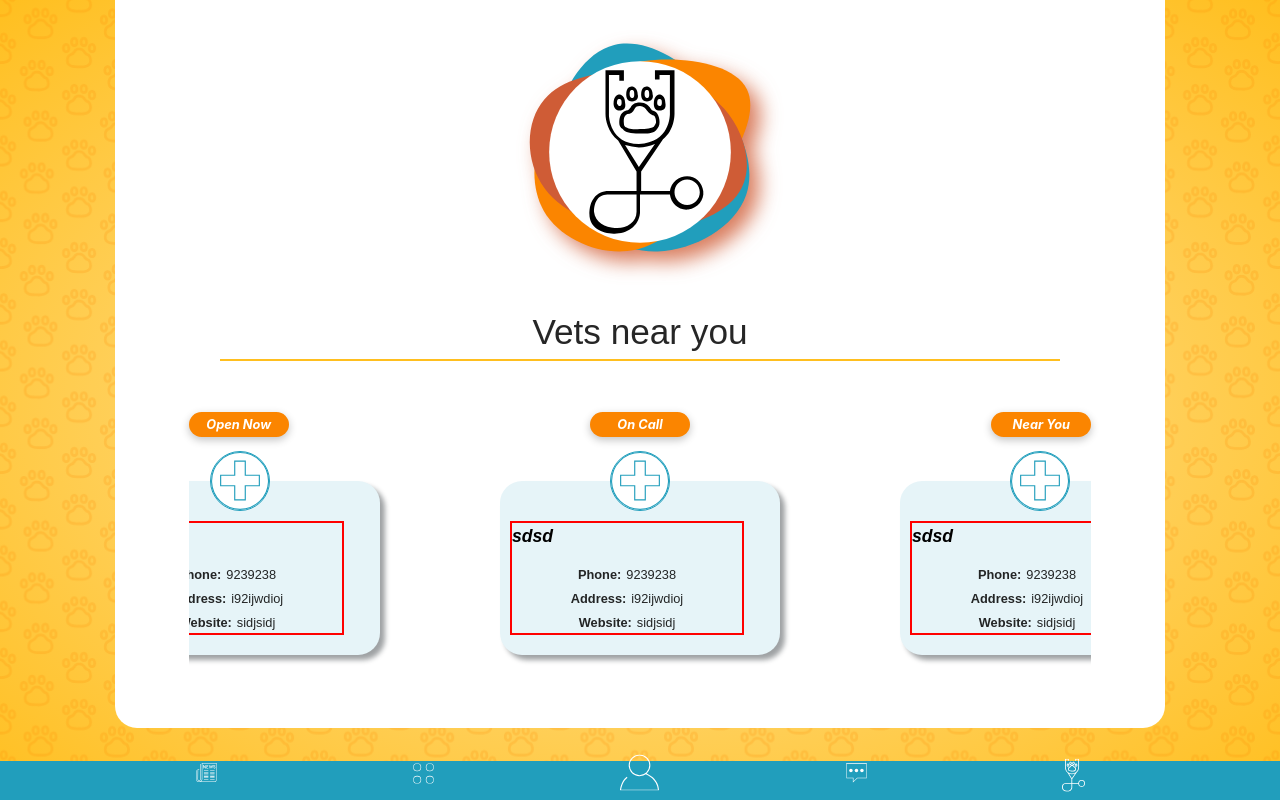
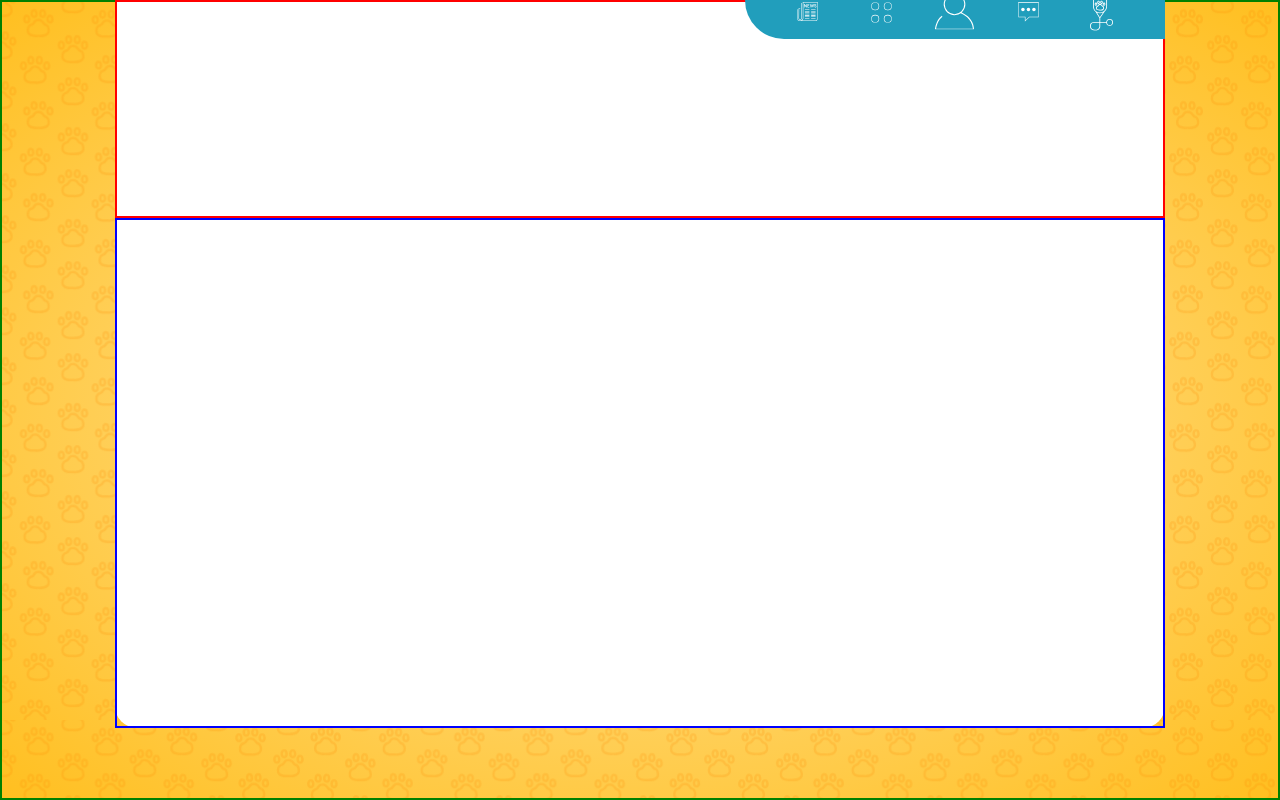
Before and after one commit to ozzyee/pawcket, a Next.js app: page /vets in a window 1280 px wide. Built offline with nearby package versions, Linux system fonts and the light colour scheme.

Commit message:
we fixed the navbar and finishing up on desktop vers of vets

```diff
--- a/src/components/vets-info/vets-info.style.ts
+++ b/src/components/vets-info/vets-info.style.ts
@@ -28,7 +28,7 @@ export const VetsLogoHolder = styled.div`
    height: 60px;
    border-radius: 50%;
    background-color: white;
-   z-index: 1000;
+   z-index: 1;
    position: relative;
    margin-left: auto;
    margin-right: auto;
@@ -37,7 +37,7 @@ export const VetsLogoHolder = styled.div`
 
 export const VetsInfo = styled.div`
    width: 90%;
-   border: 2px solid red;
+
    .vet-name {
       padding: 0;
       margin: 0;
--- a/src/layouts/main-layout/main-layout.style.ts
+++ b/src/layouts/main-layout/main-layout.style.ts
@@ -3,7 +3,7 @@ import styles from "../../styles/style.config.json";
 
 export const Wrapper = styled.div`
    background-image: radial-gradient(#ffe5a5, #ffbf1f);
-   height: 35vh;
+   height: 100%;
    min-height: 410px;
    width: 100vw;
    display: flex;
@@ -263,51 +263,3 @@ export const MainContent = styled.main`
       margin-top: 20px;
    }
 `;
-
-export const VetList = styled.ol`
-   display: flex;
-   flex-direction: column;
-   list-style-type: none;
-   align-items: center;
-   justify-content: center;
-   padding: 0px;
-
-   @media (min-width: ${styles.breakPoints.m}) {
-      display: grid;
-      grid-template-columns: repeat(3, 400px);
-      padding: 0px;
-      place-items: center;
-      overflow-y: scroll;
-      height: 90%;
-      max-height: 365px;
-
-      ::-webkit-scrollbar {
-         width: 0px;
-      }
-
-      :hover::-webkit-scrollbar {
-         width: 6px;
-      }
-
-      ::-webkit-scrollbar-track {
-         background: transparent;
-         border-radius: 50px;
-      }
-
-      ::-webkit-scrollbar-thumb {
-         background-color: ${styles.colors.primary};
-         border-radius: 50px;
-      }
-      .vetcard {
-         grid-column-end: span;
-      }
-   }
-`;
-
-export const VetButtons = styled.ol`
-   display: flex;
-   padding: 0;
-   list-style-type: none;
-   justify-content: space-between;
-   i
-`;
--- a/src/pages/vets.tsx
+++ b/src/pages/vets.tsx
@@ -6,10 +6,11 @@ import { Buttons } from "../components/buttons/buttons.component";
 import { Navbar } from "../components/navbar/navbar.component";
 import { VetsInfo } from "../components/vets-info/vets-info.component";
 import { useState } from "react";
-import { VetList, VetButtons } from "../layouts/main-layout/main-layout.style";
+import { VetList, VetButtons } from "../styles/vets.style";
 import { Frame } from "../components/frame/frame.component";
 import { Return } from "../components/return-button/returnbutton.component";
 import { VetNav } from "../styles/vets.style";
+import { Top } from "../layouts/main-layout/main-layout.style";
 
 const Vet: NextPage = () => {
    const initialState = [
@@ -72,7 +73,17 @@ const Vet: NextPage = () => {
    const [vets, setVets] = useState(initialState);
    return (
       <>
+         <S.Desktop>
+            <MainLayout className="desktop" desktopCard={true}>
+               <S.Top>
+                  <Navbar className="nav" />
+               </S.Top>
+               <S.Bottom></S.Bottom>
+            </MainLayout>
+         </S.Desktop>
+         <S.Mobile>
             <MainLayout
+               className="mobile"
                bottomTitle="Vets near you"
                topChildren={
                   <Frame
@@ -113,12 +124,10 @@ const Vet: NextPage = () => {
                      );
                   })}
                </VetList>
+
+               <Navbar className="nav" />
             </MainLayout>
-
-         <VetNav>
-            <Navbar />
-         </VetNav>
-
+         </S.Mobile>
          {/* Desktop Version */}
          {/* <MainLayout>
             <VetList>
--- a/src/styles/vets.style.ts
+++ b/src/styles/vets.style.ts
@@ -42,10 +42,101 @@ export const FrameVets = styled.span`
 
 export const VetNav = styled.div`
    width: 100%;
-
    position: fixed;
    bottom: 0;
-   z-index: 999999999;
+   z-index: 1;
    padding: 0;
    margin: 0;
 `;
+
+export const Mobile = styled.span`
+   .nav {
+      width: 100vw;
+      position: fixed;
+      bottom: 0;
+      left: 0;
+      z-index: 2;
+   }
+   @media (min-width: ${styles.breakPoints.m}) {
+      .mobile {
+         display: none;
+      }
+   }
+`;
+
+export const VetList = styled.ol`
+   display: flex;
+   flex-direction: column;
+   list-style-type: none;
+   align-items: center;
+   justify-content: center;
+   padding: 0px;
+
+   @media (min-width: ${styles.breakPoints.m}) {
+      display: grid;
+      grid-template-columns: repeat(3, 400px);
+      padding: 0px;
+      place-items: center;
+      overflow-y: scroll;
+      height: 90%;
+      max-height: 365px;
+
+      ::-webkit-scrollbar {
+         width: 0px;
+      }
+
+      :hover::-webkit-scrollbar {
+         width: 6px;
+      }
+
+      ::-webkit-scrollbar-track {
+         background: transparent;
+         border-radius: 50px;
+      }
+
+      ::-webkit-scrollbar-thumb {
+         background-color: ${styles.colors.primary};
+         border-radius: 50px;
+      }
+      .vetcard {
+         grid-column-end: span;
+      }
+   }
+`;
+
+export const VetButtons = styled.ol`
+   display: flex;
+   padding: 0;
+   list-style-type: none;
+   justify-content: space-between;
+`;
+
+export const Desktop = styled.div`
+   .desktop {
+      display: none;
+   }
+
+   @media (min-width: ${styles.breakPoints.m}) {
+      .desktop {
+         display: flex;
+      }
+   }
+`;
+
+export const Top = styled.div`
+   border: 2px solid red;
+   height: 30%;
+
+   .nav {
+      position: absolute;
+      top: 0;
+      right: 0;
+      width: 40%;
+      border-radius: 0 0 0 50px;
+   }
+`;
+
+export const Bottom = styled.div`
+   border: 2px solid blue;
+   height: 70%;
+`;
```
Also changed, not shown: src/pages/pet-profile.tsx (+47 -65 lines), src/pages/user-profile.tsx (+66 -44 lines), src/styles/pet-profile.ts (+32 -33 lines), src/styles/user-profile.ts (+34 -36 lines). Lines whose indentation alone changed are shown as unchanged.
